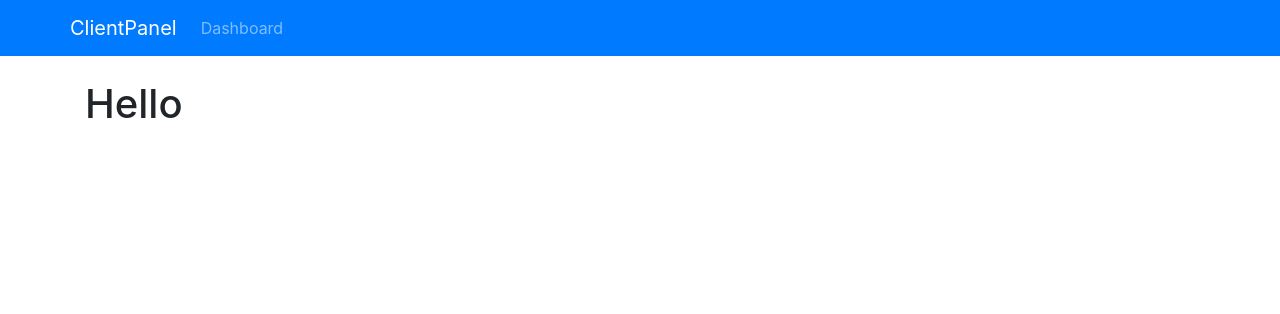
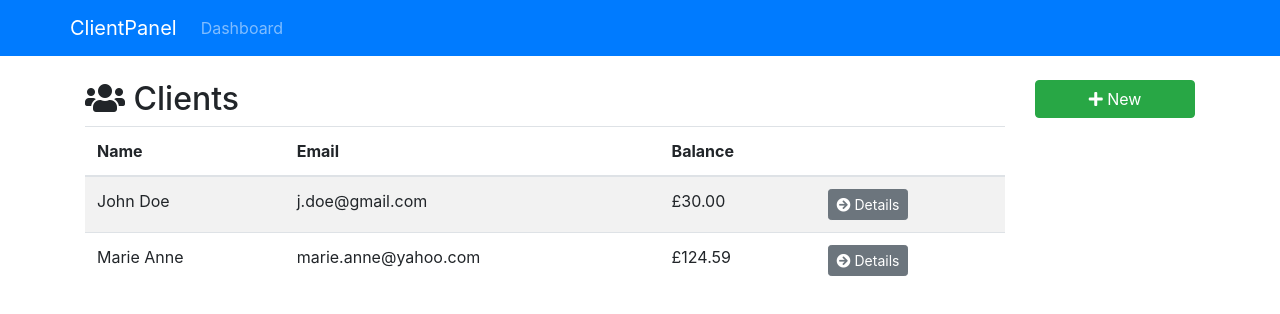
Before and after one commit to HaqueMannan/React-Front-To-Back, a React (Create React App) app in the folder Section 9 - Client Panel Firebase Project/clientpanel_react/: page / in a window 1280 px wide. Shown: the top 314 px of the page. Built offline with nearby package versions, Linux system fonts and the light colour scheme.

Commit message:
Section 9 - Client Panel Firebase Project - 9.2. Dashboard, Sidebar & Clients Component.

```diff
--- a/Section 9 - Client Panel Firebase Project/clientpanel_react/src/App.js
+++ b/Section 9 - Client Panel Firebase Project/clientpanel_react/src/App.js
@@ -2,6 +2,7 @@ import React, { Component } from 'react';
 import { BrowserRouter as Router, Route, Switch } from 'react-router-dom';
 import './App.css';
 import AppNavbar from './components/layout/AppNavbar';
+import Dashboard from './components/layout/Dashboard';
 
 
 class App extends Component {
@@ -11,7 +12,9 @@ class App extends Component {
             <div className="App">
                <AppNavbar />
                <div className="container">
-                  <h1>Hello</h1>
+                  <switch>
+                     <Route exact path="/" component={ Dashboard } />
+                  </switch>
                </div>
             </div>
          </Router>
--- a/Section 9 - Client Panel Firebase Project/clientpanel_react/src/components/clients/Clients.js
+++ b/Section 9 - Client Panel Firebase Project/clientpanel_react/src/components/clients/Clients.js
@@ -0,0 +1,69 @@
+import React, { Component } from 'react';
+import { Link } from 'react-router-dom';
+
+
+class Clients extends Component {
+   render() {
+      const clients = [
+         {
+            id:'53653535',
+            firstName: 'John',
+            lastName: 'Doe',
+            email: 'j.doe@gmail.com',
+            phone: '1111-2222222',
+            balance: '30'
+         },
+         {
+            id:'46593094',
+            firstName: 'Marie',
+            lastName: 'Anne',
+            email: 'marie.anne@yahoo.com',
+            phone: '1111-333333',
+            balance: '124.59'
+         }
+      ]
+
+      if(clients){
+         return (
+            <div>
+               <div className="row">
+                  <div className="col-md-6">
+                     <h2><i className="fas fa-users" /> Clients </h2>
+                  </div>
+                  <div className="col-md-6">
+
+                  </div>
+               </div>
+               <table className="table table-striped">
+                  <thead className="thead-inverse">
+                     <tr>
+                        <th>Name</th>
+                        <th>Email</th>
+                        <th>Balance</th>
+                        <th />
+                     </tr>
+                  </thead>
+                  <tbody>
+                     {clients.map(client => (
+                        <tr key={client.id}>
+                           <td>{client.firstName} {client.lastName}</td>
+                           <td>{client.email}</td>
+                           <td>£{parseFloat(client.balance).toFixed(2)}</td>
+                           <td>
+                              <Link to={`/clients/${client.id}`} className="btn btn-secondary btn-sm">
+                                 <i className="fas fa-arrow-circle-right"/> Details
+                              </Link>
+                           </td>
+                        </tr>
+                     ))}
+                  </tbody>
+               </table>
+            </div>
+         )
+      } else {
+         return <h1>Loading...</h1>
+      }
+   };
+};
+
+export default Clients;
--- a/Section 9 - Client Panel Firebase Project/clientpanel_react/src/components/layout/Dashboard.js
+++ b/Section 9 - Client Panel Firebase Project/clientpanel_react/src/components/layout/Dashboard.js
@@ -0,0 +1,17 @@
+import React from 'react';
+import Clients from '../clients/Clients';
+import Sidebar from '../layout/Sidebar';
+
+
+export default () => {
+   return (
+      <div className="row">
+         <div className="col-md-10">
+            <Clients />
+         </div>
+         <div className="col-md-2">
+            <Sidebar />
+         </div>
+      </div>
+   );
+};
--- a/Section 9 - Client Panel Firebase Project/clientpanel_react/src/components/layout/Sidebar.js
+++ b/Section 9 - Client Panel Firebase Project/clientpanel_react/src/components/layout/Sidebar.js
@@ -0,0 +1,11 @@
+import React from 'react';
+import { Link } from 'react-router-dom';
+
+
+export default () => {
+   return (
+      <Link to="/client/add" className="btn btn-success btn-block">
+         <i className="fas fa-plus" /> New
+      </Link>
+   )
+};
```
Also changed, not shown: 1 other file (tests, documents, lock files or other folders).
